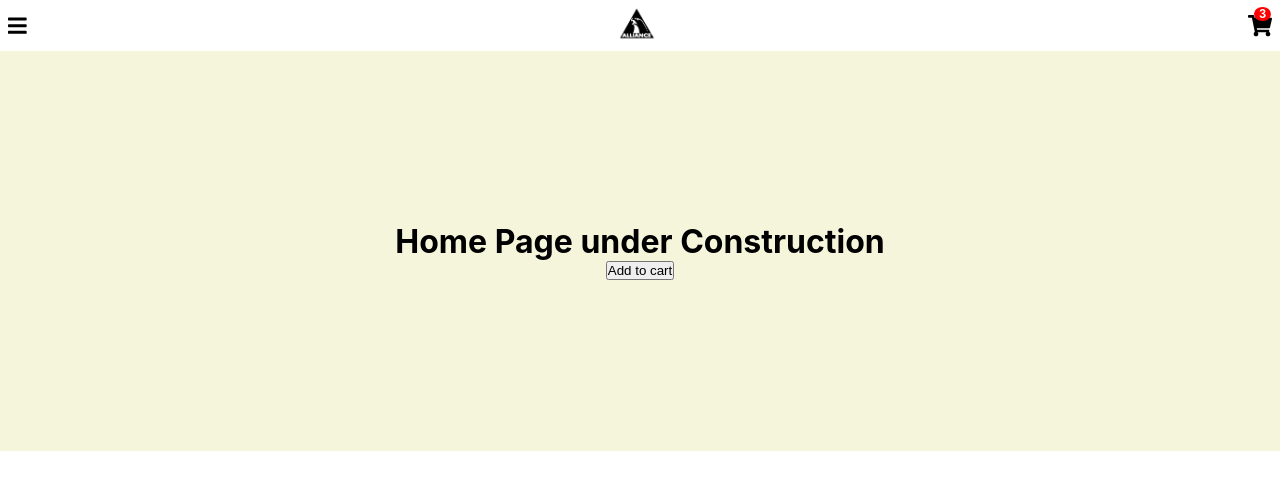
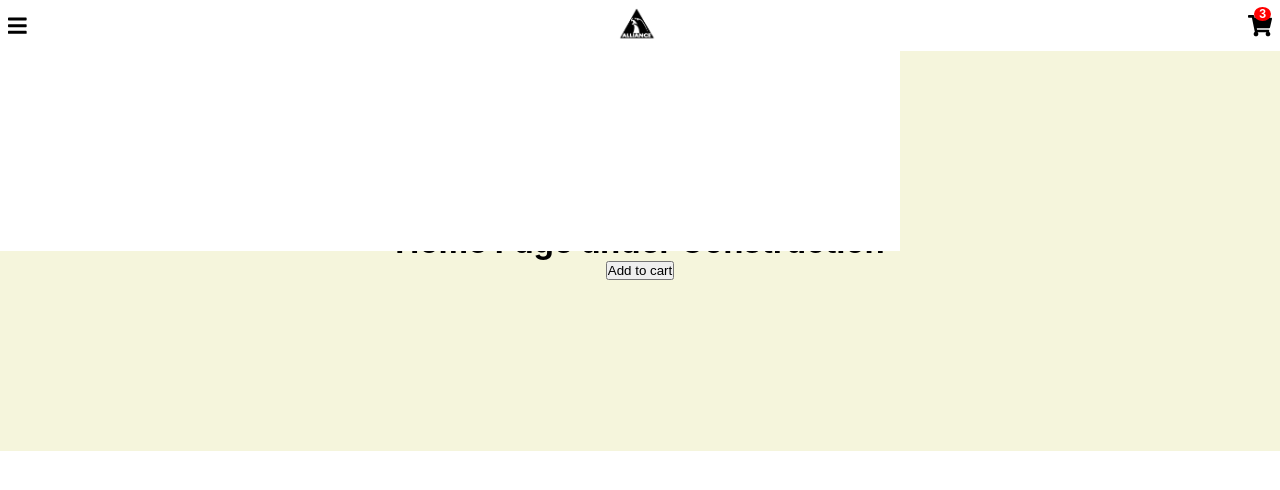
Before and after one commit to Gabe0214/MMA-Frontend, a React (Create React App) app: page / in a window 1280 px wide. Shown: the top 490 px of the page. Built offline with nearby package versions, Linux system fonts and the light colour scheme.

Commit message:
animation issued fixed.

```diff
--- a/src/App.js
+++ b/src/App.js
@@ -8,10 +8,10 @@ import './App.scss'
 function App() {
   const [cartData, setCartData] = useState(items)
   const [menu, setMenu ] = useState(false)
-  const [isClosed, setClosed] = useState(true)
+
   return (
     <div className="App">
-      <NavBar cart={cartData} menu={menu} setMenu={setMenu} isClosed={isClosed} setClosed={setClosed}/>
+      <NavBar cart={cartData} menu={menu} setMenu={setMenu} />
       <Switch>
         <Route exact path='/' component={() => <HomePage cart ={cartData} setCart ={setCartData}/>}/>
         <Route path='/cart' component={ShoppingCart}/>
--- a/src/components/NavBar/Menu/MobileMenu.scss
+++ b/src/components/NavBar/Menu/MobileMenu.scss
@@ -4,7 +4,9 @@
     background-color: #fff;
     position: absolute;
     top:51px;
-    left: 0;
+    left: -380px;
+    transition: ease 0.5s all;
+
 
 
 
@@ -12,5 +14,5 @@
 
 .active {
     @extend .menu-container;
-    display: block;
+    left: 0px;
 }
--- a/src/components/NavBar/Menu/MoibileMenu.js
+++ b/src/components/NavBar/Menu/MoibileMenu.js
@@ -1,22 +1,23 @@
 import React, {useRef, useEffect} from 'react'
-import { TimelineMax } from 'gsap'
+import { NavLink } from 'react-router-dom'
+import { FontAwesomeIcon } from '@fortawesome/react-fontawesome'
+import {faChevronDown } from '@fortawesome/free-solid-svg-icons'
 import './MobileMenu.scss'
 
 
-export const MobileMenu = ({menu, isClosed}) => {
+export const MobileMenu = ({menu, men, women, kids, MMAEquipment}) => {
 
-   const tl = new TimelineMax
-    useEffect(() => {
-        tl.fromTo(".menu-container", 0.5, {x: -340}, {x: 0})
-        if (isClosed == true) {tl.to(".menu-container", 0.4, {x: -380})}
-
-    }, [menu, isClosed])
 
 
     return (
         <>
-          <div className={menu ? "menu-container": ""} >
-
+          <div className={menu ? "menu-container active": "menu-container"}>
+            <ul className="list-container">
+                <li>Men  <FontAwesomeIcon icon={faChevronDown}/></li>
+                <li>Women <FontAwesomeIcon icon={faChevronDown}/></li>
+                <li>Kids <FontAwesomeIcon icon={faChevronDown}/></li>
+                <li>MMA Gear <FontAwesomeIcon icon={faChevronDown}/></li>
+            </ul>
          </div>
         </>
     )
--- a/src/components/NavBar/NavBar.js
+++ b/src/components/NavBar/NavBar.js
@@ -4,13 +4,11 @@ import { faBars } from '@fortawesome/free-solid-svg-icons'
 import { NavCart } from './NavShoppingCart'
 import { MobileMenu } from './Menu/MoibileMenu'
 import './Navbar.scss'
-const NavBar = ({cart, menu, setMenu, isClosed, setClosed}) => {
+const NavBar = ({cart, menu, setMenu}) => {
 
 
    const test = () => {
      setMenu(!menu)
-     setClosed(!isClosed)
-
    }
 
     return (
@@ -20,7 +18,7 @@ const NavBar = ({cart, menu, setMenu, isClosed, setClosed}) => {
             <img src ="/alliance-logo.png" className="logo" />
             <NavCart cart ={cart}/>
         </nav>
-        <MobileMenu menu ={menu} isClosed={isClosed}/>
+        <MobileMenu menu ={menu} />
         </>
     )
 }
```
